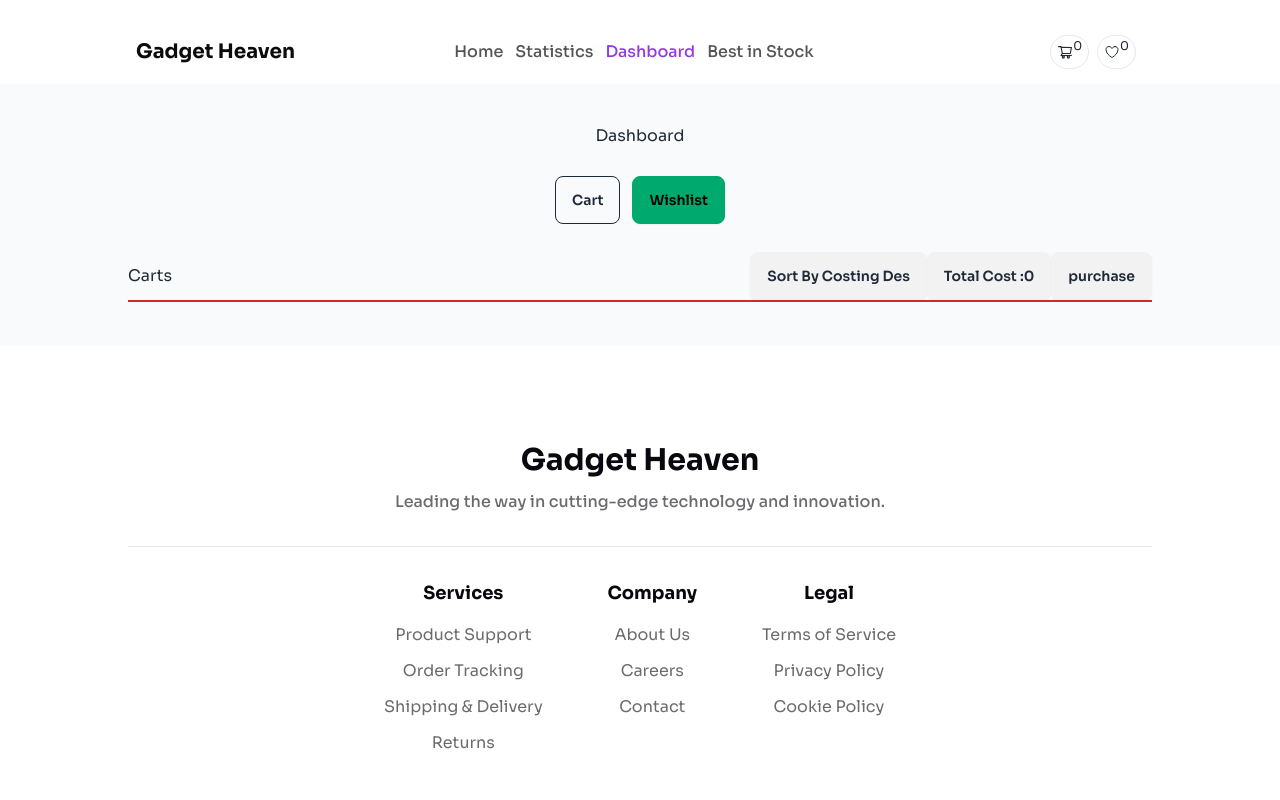
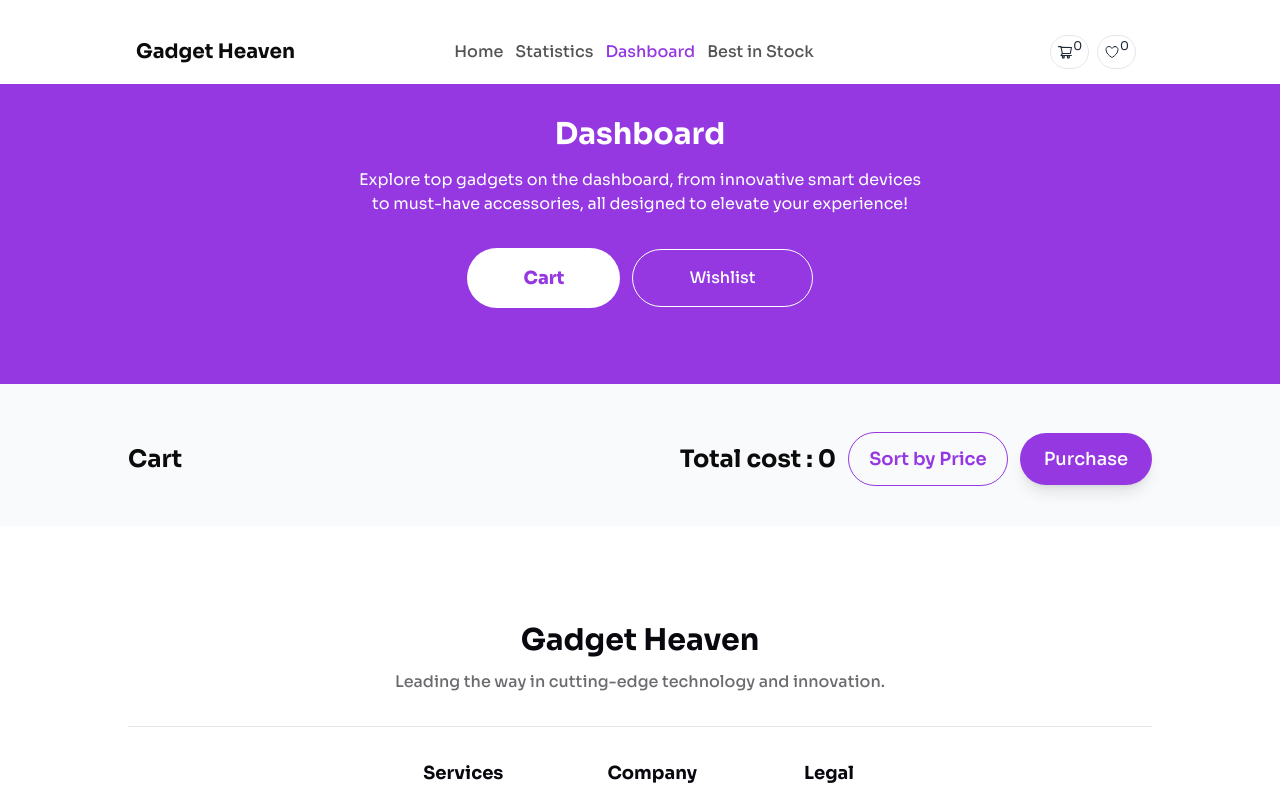
Before and after one commit to Soraiya11-7/Gadget-Heaven, a React (Vite) app: page /dashboard in a window 1280 px wide. Shown: the top 800 px of the page. Built offline with nearby package versions, Linux system fonts and the light colour scheme.

Commit message:
Styles for the Dashboard section is added

```diff
--- a/src/components/Navbar.jsx
+++ b/src/components/Navbar.jsx
@@ -68,8 +68,8 @@ const Navbar = () => {
                     </ul>
                 </div>
                 <div className="navbar-end">
-                    <NavLink className={`flex items-center bg-white px-1.5 py-2 rounded-full text-base mr-2 ${isHomePage ? ' border-none' : 'border'}`}><AiOutlineShoppingCart /><sup className="text-xs">{cart}</sup></NavLink>
-                    <NavLink className={`flex items-center bg-white px-1.5 py-2 rounded-full text-base mr-2 ${isHomePage ? ' border-none' : 'border'}`}><IoHeartOutline /><sup className="text-xs">{wishlist}</sup></NavLink>
+                    <button className={`flex items-center bg-white px-1.5 py-2 rounded-full text-base mr-2 ${isHomePage ? ' border-none' : 'border'}`}><AiOutlineShoppingCart /><sup className="text-xs">{cart}</sup></button>
+                    <button className={`flex items-center bg-white px-1.5 py-2 rounded-full text-base mr-2 ${isHomePage ? ' border-none' : 'border'}`}><IoHeartOutline /><sup className="text-xs">{wishlist}</sup></button>
                 </div>
             </div>
         </div>
--- a/src/components/WishlistAllCards.jsx
+++ b/src/components/WishlistAllCards.jsx
@@ -6,19 +6,19 @@ const WishlistAllCards = ({card,handleRemoveFromWishList}) => {
     // const navigate = useNavigate();
     return (
         <div>
-            <div className="flex items-center gap-3 my-7 border bg-slate-500 relative">
-                <div>
+            <div className="flex gap-8 my-6 bg-white relative rounded-2xl p-8">
+                <div className="w-[20%] h-[190px] rounded-xl">
 
-                    <img src={product_image} alt="" />
+                    <img className="w-full h-full rounded-xl object-fit overflow-hidden" src={product_image} alt="" />
 
                 </div>
                 <div className="text-left">
-                    <h2>Name:{product_title}</h2>
-                    <h3>Description: {description}</h3>
-                    <h2>Value: ${price}</h2>
-                    <button className="btn">Add to Card</button>
+                    <h2 className="text-2xl font-semibold text-[#09080F] mb-5">{product_title}</h2>
+                    <h2 className="text-base text-[#09080F99] font-normal mb-4"><span className="text-[#09080F]">Description: </span> {description}</h2>
+                    <h2 className="text-xl text-[#09080FCC] font-semibold mb-4">Price: $ {price} </h2>
+                    <button className="text-white rounded-[32px] py-3 px-6 text-lg font-medium  bg-[#9538E2] shadow-lg">Add to Card</button>
                 </div>
-                <div className="absolute z-10  right-4 top-3 text-right"><button onClick={() =>handleRemoveFromWishList(product_id)} className=" text-red-600 text-4xl font-thin"> <TiDeleteOutline /></button></div>
+                <div className="absolute z-10  right-16 top-8 text-right"><button onClick={() => handleRemove(product_id, price)} className=" text-red-600 text-4xl font-thin"> <TiDeleteOutline /></button></div>
             </div>
 
         </div>
--- a/src/pages/Dashboard.jsx
+++ b/src/pages/Dashboard.jsx
@@ -6,7 +6,8 @@ import Carts from "../components/Carts";
 import { Cart, Wishlist } from "../layouts/MianLayout";
 import WishlistAllCards from "../components/WishlistAllCards";
 import { useNavigate } from "react-router-dom";
-
+// import { GiMoebiusStar } from "react-icons/gi";
+import { GiMoebiusStar } from "@react-icons/all-files/gi/GiMoebiusStar";
 
 const Dashboard = () => {
 
@@ -83,30 +84,43 @@ const Dashboard = () => {
 
 
     return (
-        <div className="container w-[80%] mx-auto my-10 text-center">
-            <h2>Dashboard</h2>
+        <div className="">
+            <div className="container text-center">
+                <div className="container mx-auto bg-[#9538E2] w-full h-[300px] mb-12">
+                    <div className="container w-[80%] mx-auto pt-8 text-center ">
+                        <h2 className="text-white font-bold text-3xl mb-4">Dashboard</h2>
+                        <p className="text-base font-normal w-[55%] text-center mx-auto text-white mb-8">Explore top gadgets on the dashboard, from innovative smart devices to must-have accessories, all designed to elevate your experience!</p>
 
                         <div className="flex justify-center items-center gap-3 my-7">
                             <div>
-                    <button onClick={() => handleShowCards('Carts')} className="btn btn-outline">Cart</button>
+                                <button onClick={() => handleShowCards('Carts')} className={
+                                    `py-4 px-14 rounded-[32px] ${isActive ? ' text-[#9538E2] text-lg font-extrabold bg-white' : 'text-white border border-white font-medium'}`
+                                } >Cart</button>
                             </div>
                             <div>
-                    <button onClick={() => handleShowCards('WishLists')} className="btn btn-success">Wishlist</button>
+                                <button onClick={() => handleShowCards('WishLists')} className={
+                                    `py-4 px-14 rounded-[32px] ${!isActive ? ' text-[#9538E2] text-lg font-extrabold bg-white' : 'text-white border border-white font-medium'}`
+                                }>Wishlist</button>
+                            </div>
                         </div>
                     </div>
 
-            <div>
+                </div>
+
+
+                <div className="container w-[80%] mx-auto mb-10">
                     {/* Cart area.... */}
                     {
                         isActive && (<div>
-                        <div className="flex justify-between items-center">
+                            <div className="flex justify-between items-center mb-2">
                                 <div>
-                                <h2>Carts</h2>
+                                    <h2 className="text-[#0B0B0B] text-2xl font-bold">Cart</h2>
                                 </div>
-                            <div className="flex justify-between items-center">
-                                <div><button onClick={() => handleSortByCost('price')} className="btn">Sort By Costing Des</button></div>
-                                <div><button className="btn">Total Cost :{cost}</button></div>
-                                <div><button onClick={removeAllData} className="btn">purchase</button></div>
+                                <div className="flex justify-between items-center gap-3">
+                                <div><button className="text-[#0B0B0B] text-2xl font-bold">Total cost : {cost}</button></div>
+                                    <div><button onClick={() => handleSortByCost('price')} className="text-[#9538E2] rounded-[32px] py-3 px-5 text-lg font-semibold border border-[#9538E2]">Sort by Price</button></div>
+
+                                    <div><button onClick={removeAllData} className="text-white rounded-[32px] py-3 px-6 text-lg font-medium  bg-[#9538E2] shadow-lg">Purchase</button></div>
                                 </div>
                             </div>
 
@@ -115,15 +129,18 @@ const Dashboard = () => {
                                 {
                                     modal && (<div>
 
-                                    <dialog open id="detailsModal" className="modal text mx-0 px-0">
+                                        <dialog open id="detailsModal" className="modal text mx-0 px-0 w-[25%] mx-auto ">
                                             <div className="modal-box">
                                                 <div id="modal-content" className="mb-3">
-                                                <h2>Successful</h2>
-                                                <h3>cost {tcost}</h3>
+                                                   <div className="flex justify-center items-center mb-7"> <h2 className=" text-[#3EB655]"><GiMoebiusStar className=" text-center text-7xl "/></h2></div>
+                                                    <h2 className="text-2xl text-[#09080F] font-bold mb-3">Payment Successfully</h2>
+                                                    <hr />
+                                                    <h3 className="mt-3 text-base text-[#09080F99] font-medium mb-4">Thanks for purchasing.</h3>
+                                                    <h3 className="mt-3 text-base text-[#09080F99] font-medium mb-4">Total: {tcost}</h3>
                                                 </div>
-                                            <div className="modal-action w-full py-3 bg-[#0E7A811A] border border-[#0E7A8133] rounded-lg flex justify-center">
+                                                <div className="modal-action w-full py-2 px-5 bg-[#11000008] rounded-[32px] flex justify-center shadow-md">
                                                     <form method="dialog">
-                                                    <button onClick={handleModal} className="w-full text-[#0E7A81] text-base md:text-lg font-bold">Close</button>
+                                                        <button onClick={handleModal} className="w-full text-[#09080F] text-base md:text-base font-bold">Close</button>
                                                     </form>
                                                 </div>
                                             </div>
@@ -134,7 +151,7 @@ const Dashboard = () => {
                             </div>
                             {/* Show Carts..... */}
                             <div>
-                            <div className="border border-red-600">
+                                <div className="">
                                     {
                                         carts.map((card, i) => <Carts key={i} card={card} handleRemove={handleRemove}></Carts>)
                                     }
@@ -154,10 +171,10 @@ const Dashboard = () => {
                     {/* Wishlist Area... */}
                     {
                         !isActive && (<div>
-                        <h2 className="text-left">Wishlist...</h2>
+                            <h2 className="text-[#0B0B0B] text-2xl font-bold mb-2 text-left">WishList</h2>
 
                             <div>
-                            <div className="border border-red-600">
+                                <div className="">
                                     {
                                         wishCard.map((card, i) => <WishlistAllCards key={i} card={card} handleRemoveFromWishList={handleRemoveFromWishList}></WishlistAllCards>)
                                     }
@@ -168,6 +185,7 @@ const Dashboard = () => {
                 </div>
 
             </div>
+        </div>
     );
 };
 
```
Also changed, not shown: src/components/Carts.jsx (+8 -8 lines), src/components/Details.jsx (+6 -6 lines). Lines whose indentation alone changed are shown as unchanged.
